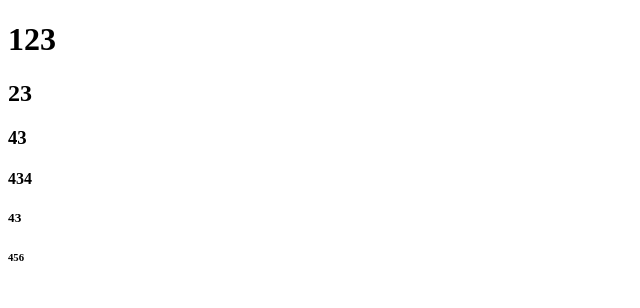
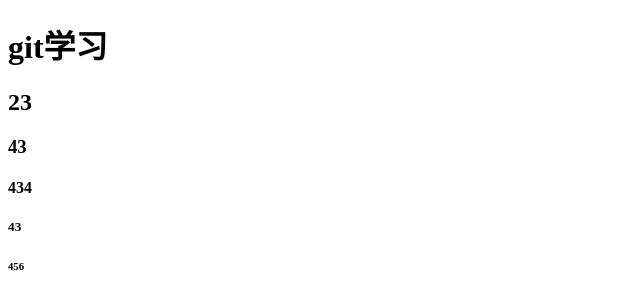
Before and after one commit to dedcds2134/project_01, a plain HTML site: page index.html in a window 1280 px wide. Shown: the whole page, without its empty margins (0-640 px from the left). Drawn offline with Linux system fonts and the light colour scheme.

Commit message:
初始化了index.html文件

```diff
--- a/index.html
+++ b/index.html
@@ -7,7 +7,7 @@
     <title>项目</title>
 </head>
 <body>
-    <h1>123</h1>
+    <h1>git学习</h1>
     <h2>23</h2>
     <h3>43</h3>
     <h4>434</h4>
```
